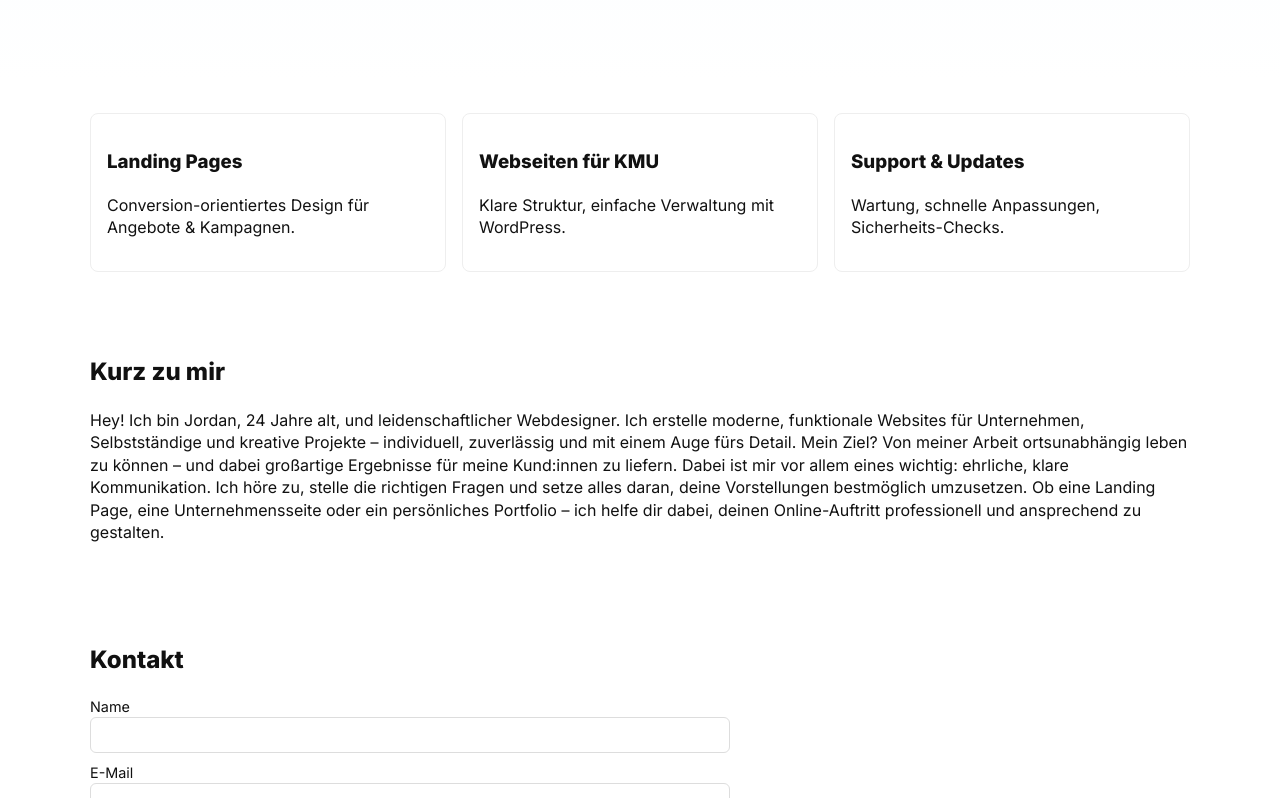
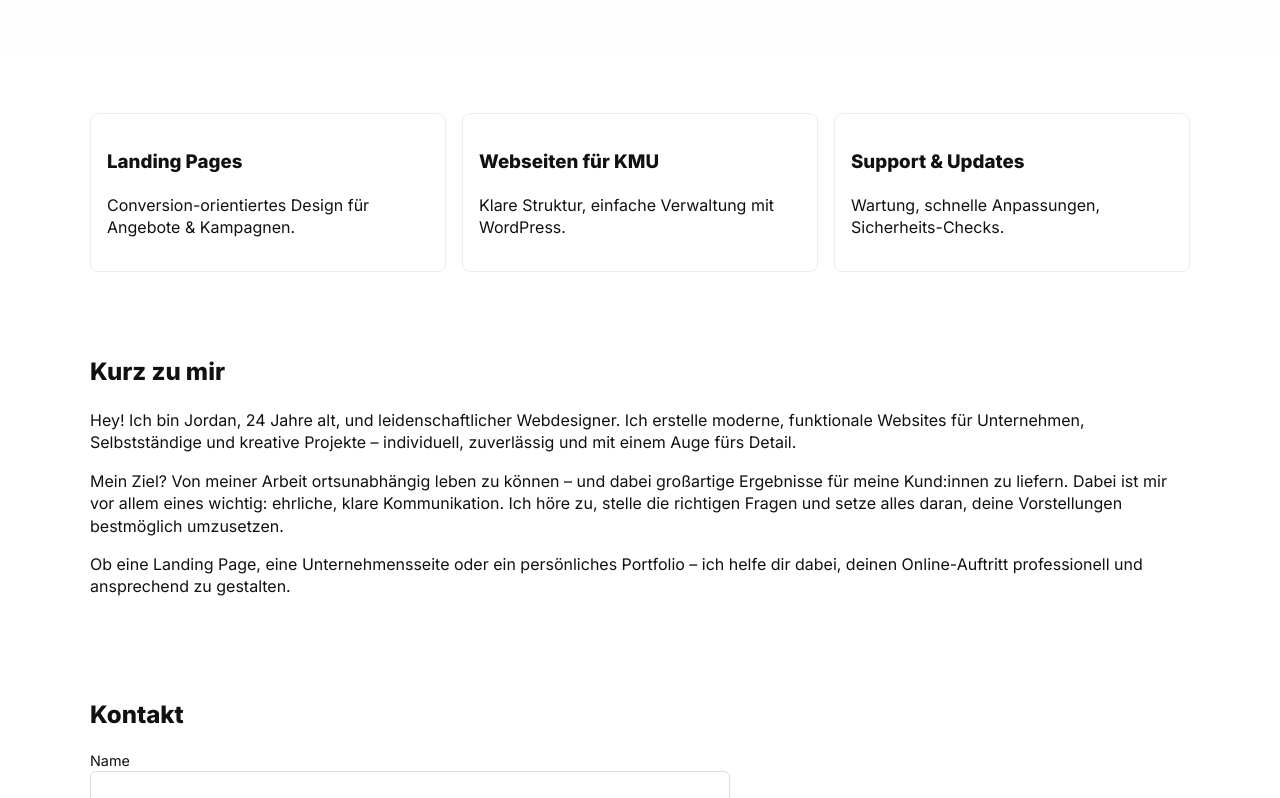
Before and after one commit to jordan6512/landingpage, a plain HTML site: page index.html in a window 1280 px wide. Shown: the part 402-1200 px from the top of the page. Drawn offline with Linux system fonts and the light colour scheme.

Commit message:
Update index.html

```diff
--- a/index.html
+++ b/index.html
@@ -52,14 +52,26 @@
     </section>
 
     <section id="about" class="container about">
-      <h2>Kurz zu mir</h2>
-      <p>Hey! Ich bin Jordan, 24 Jahre alt, und leidenschaftlicher Webdesigner.
-Ich erstelle moderne, funktionale Websites für Unternehmen, Selbstständige und kreative Projekte – individuell, zuverlässig und mit einem Auge fürs Detail.
+  <h2>Kurz zu mir</h2>
 
-Mein Ziel? Von meiner Arbeit ortsunabhängig leben zu können – und dabei großartige Ergebnisse für meine Kund:innen zu liefern. Dabei ist mir vor allem eines wichtig: ehrliche, klare Kommunikation. Ich höre zu, stelle die richtigen Fragen und setze alles daran, deine Vorstellungen bestmöglich umzusetzen.
+  <p>
+    Hey! Ich bin Jordan, 24 Jahre alt, und leidenschaftlicher Webdesigner.
+    Ich erstelle moderne, funktionale Websites für Unternehmen, Selbstständige und kreative Projekte –
+    individuell, zuverlässig und mit einem Auge fürs Detail.
+  </p>
 
-Ob eine Landing Page, eine Unternehmensseite oder ein persönliches Portfolio – ich helfe dir dabei, deinen Online-Auftritt professionell und ansprechend zu gestalten.</p>
-    </section>
+  <p>
+    Mein Ziel? Von meiner Arbeit ortsunabhängig leben zu können – und dabei großartige Ergebnisse
+    für meine Kund:innen zu liefern. Dabei ist mir vor allem eines wichtig: ehrliche, klare Kommunikation.
+    Ich höre zu, stelle die richtigen Fragen und setze alles daran, deine Vorstellungen bestmöglich umzusetzen.
+  </p>
+
+  <p>
+    Ob eine Landing Page, eine Unternehmensseite oder ein persönliches Portfolio –
+    ich helfe dir dabei, deinen Online-Auftritt professionell und ansprechend zu gestalten.
+  </p>
+</section>
+
 
     <section id="contact" class="container contact">
       <h2>Kontakt</h2>
```
